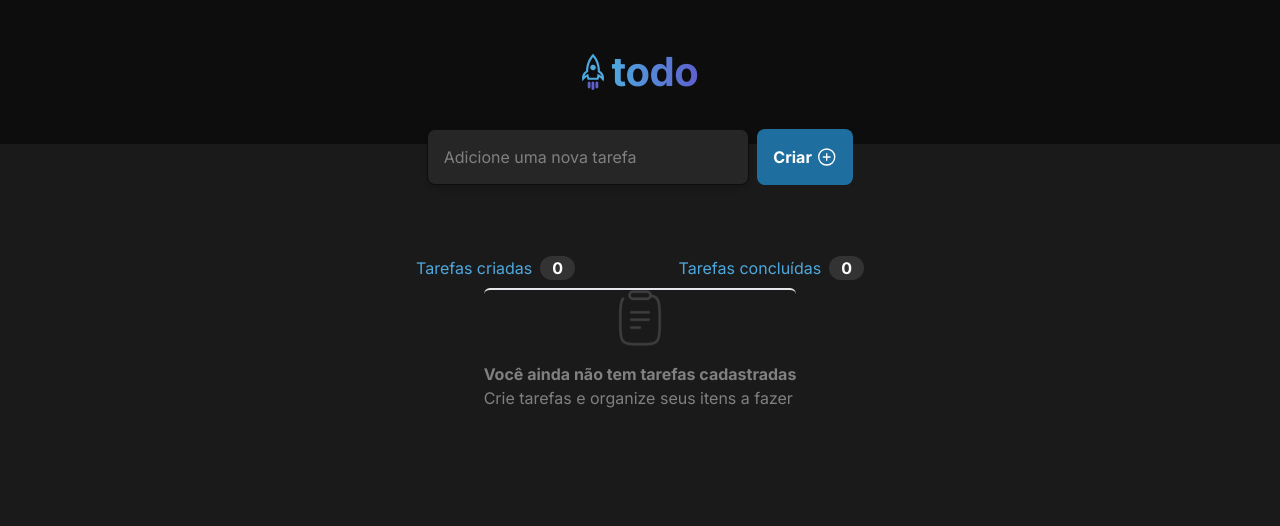
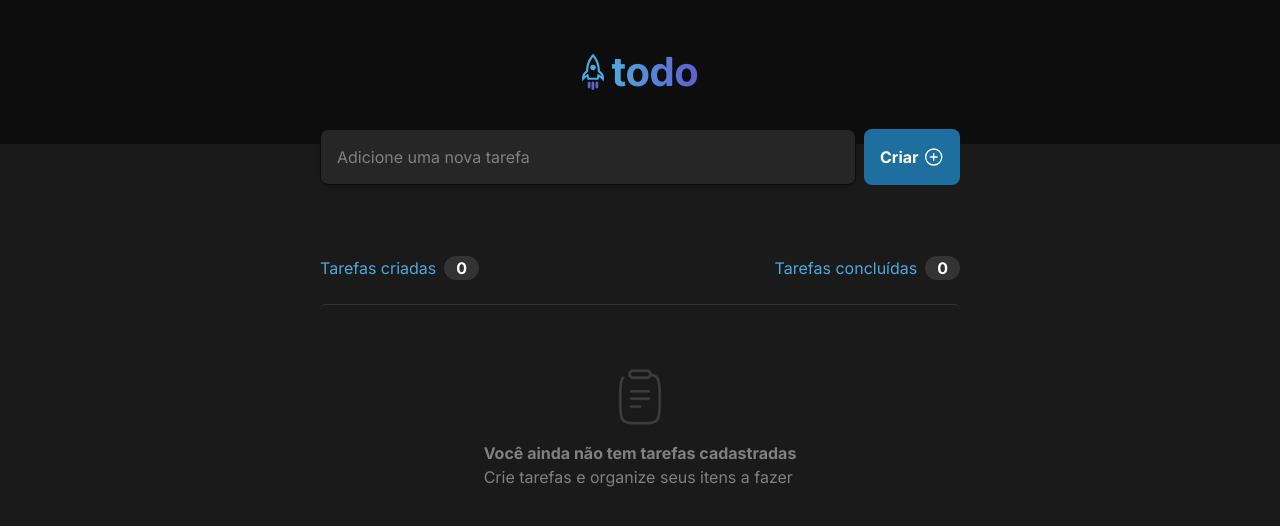
Before and after one commit to gustavobaltazar/Todo-list, a React (Vite) app: page / in a window 1280 px wide. Shown: the top 526 px of the page. Built offline with nearby package versions, Linux system fonts and the light colour scheme.

Commit message:
👌 IMPROVE:  Content section style + hide

```diff
--- a/src/App.tsx
+++ b/src/App.tsx
@@ -6,7 +6,7 @@ export function App() {
   return (
     <div>
       <Header />
-      <main>
+      <main className="w-screen flex justify-center">
         <Post />
       </main>
     </div>
--- a/src/components/Post.tsx
+++ b/src/components/Post.tsx
@@ -8,10 +8,10 @@ export function Post() {
     const [newToDo, setNewToDo] = useState('');
 
     return (
-        <article className="w-full flex flex-col items-center justify-center gap-2 p-0 absolute">
-            <form className="w-2/6 flex flex-row gap-2">
+        <article className="w-1/2 flex flex-col items-center justify-center gap-2 p-0 absolute">
+            <form className="w-full flex flex-row items-center justify-center gap-2">
                 <input
-                    className="w-full p-4 rounded-lg h-14 box-border grow-0 bg-gray5 resize-none text-gray3 placeholder:text-gray3 border border-solid shadow-md border-gray7 relative bottom-[15px]"
+                    className="w-[736px] p-4 rounded-lg h-14 box-border grow-0 bg-gray5 resize-none text-gray3 placeholder:text-gray3 border border-solid shadow-md border-gray7 relative bottom-[15px]"
                     name="todo"
                     placeholder="Adicione uma nova tarefa"
                     required
@@ -21,8 +21,8 @@ export function Post() {
                     <PlusCircle className="text-white w-8 h-8" size={32} />
                 </button>
             </form>
-            <div className="w-full flex justify-center items-end mt-12">
-                <div className="w-3/6 flex flex-row justify-between pr-24 pl-24">
+            <div className="w-full flex justify-center items-end mt-12 mb-4">
+                <div className="w-full flex flex-row justify-between">
                     <div className="flex gap-2 ">
                         <p className="text-blue">Tarefas criadas</p>
                         <span className="bg-gray4 rounded-full text-white pr-3 pl-3 font-bold">{toDo.length}</span>
@@ -34,13 +34,15 @@ export function Post() {
                 </div>
             </div>
 
-            <div className="flex flex-col justify-center items-center gap-4 border-t-[2px] border-solid rounded-md">
-                <img className="h-14 w-14" src={Clipboard} alt="" />
-                <div>
-                    <p className="text-gray3 font-bold">Você ainda não tem tarefas cadastradas</p>
-                    <p className="text-gray3">Crie tarefas e organize seus itens a fazer</p>
+            {toDo.length < 1 &&
+                <div className="w-full flex flex-col justify-center items-center gap-4 border-t-[1px] border-solid rounded-md border-gray4 p-16">
+                    <img className="h-14 w-14" src={Clipboard} alt="" />
+                    <div>
+                        <p className="text-gray3 font-bold">Você ainda não tem tarefas cadastradas</p>
+                        <p className="text-gray3">Crie tarefas e organize seus itens a fazer</p>
+                    </div>
                 </div>
-            </div>
+            }
         </article>
     )
 }
```
